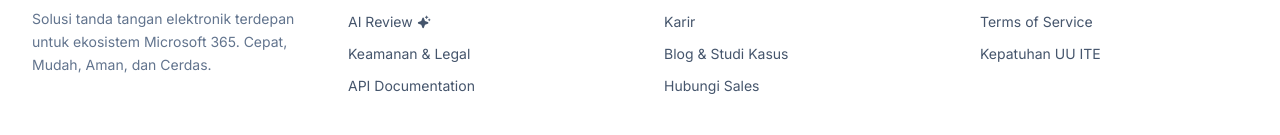
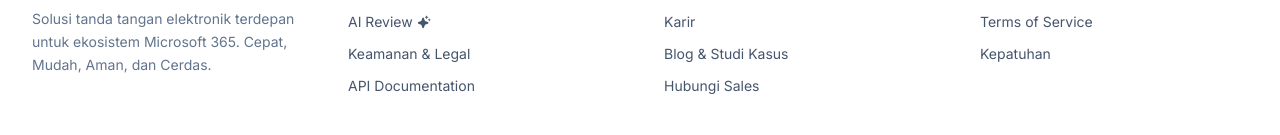
Before and after one commit to naufalkhaddafy/signpoint, a Next.js app: page / in a window 1280 px wide. Shown: the part 4175-4310 px from the top of the page. Built offline with nearby package versions, Linux system fonts and the light colour scheme.

Commit message:
copy: generalize footer legal link from 'Kepatuhan UU ITE' to 'Kepatuhan'

```diff
--- a/src/components/layout/Footer.tsx
+++ b/src/components/layout/Footer.tsx
@@ -65,7 +65,7 @@ export function Footer() {
                 <Link href="#" className="hover:text-brand-600 transition">Terms of Service</Link>
               </li>
               <li>
-                <Link href="#" className="hover:text-brand-600 transition">Kepatuhan UU ITE</Link>
+                <Link href="#" className="hover:text-brand-600 transition">Kepatuhan</Link>
               </li>
             </ul>
           </div>
```
